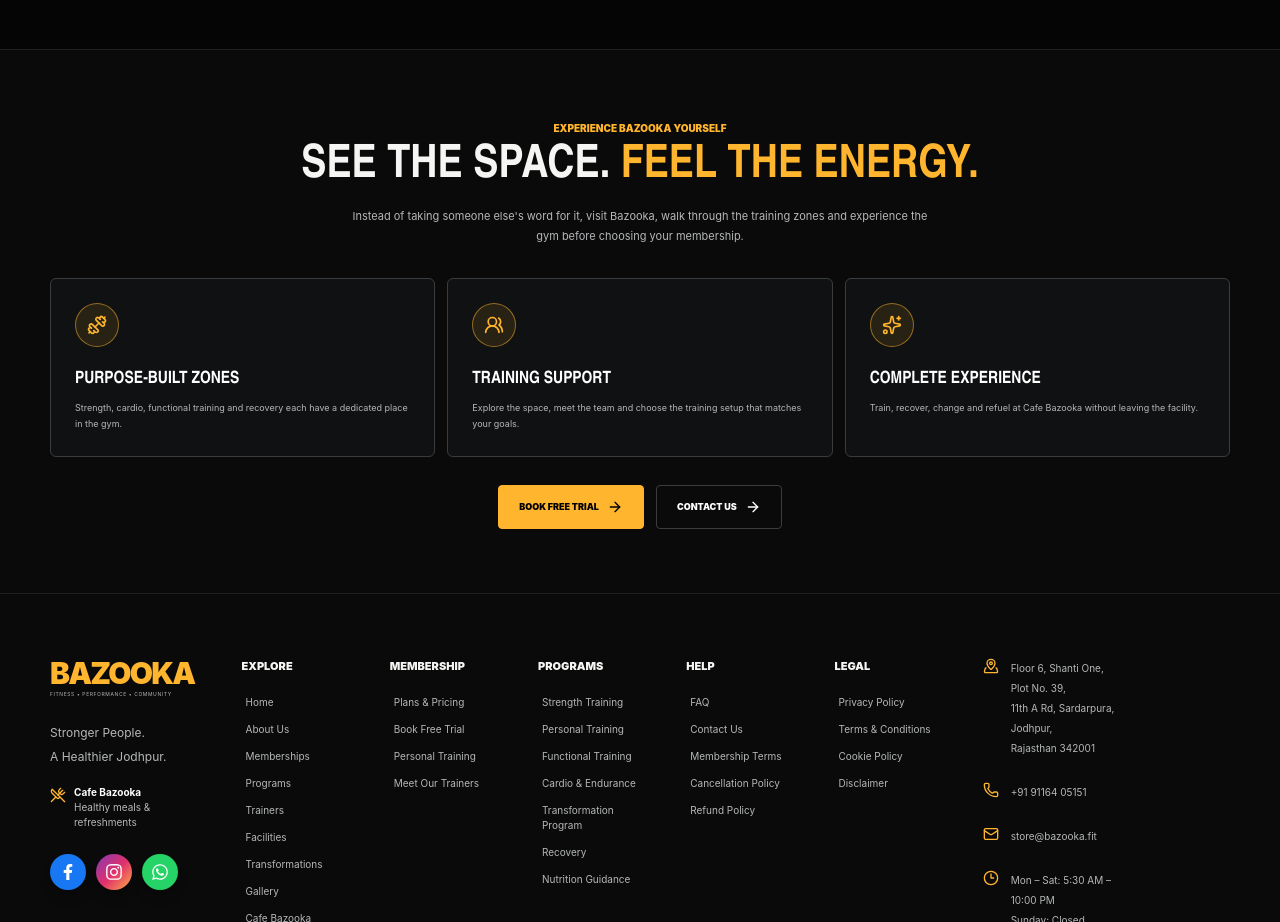
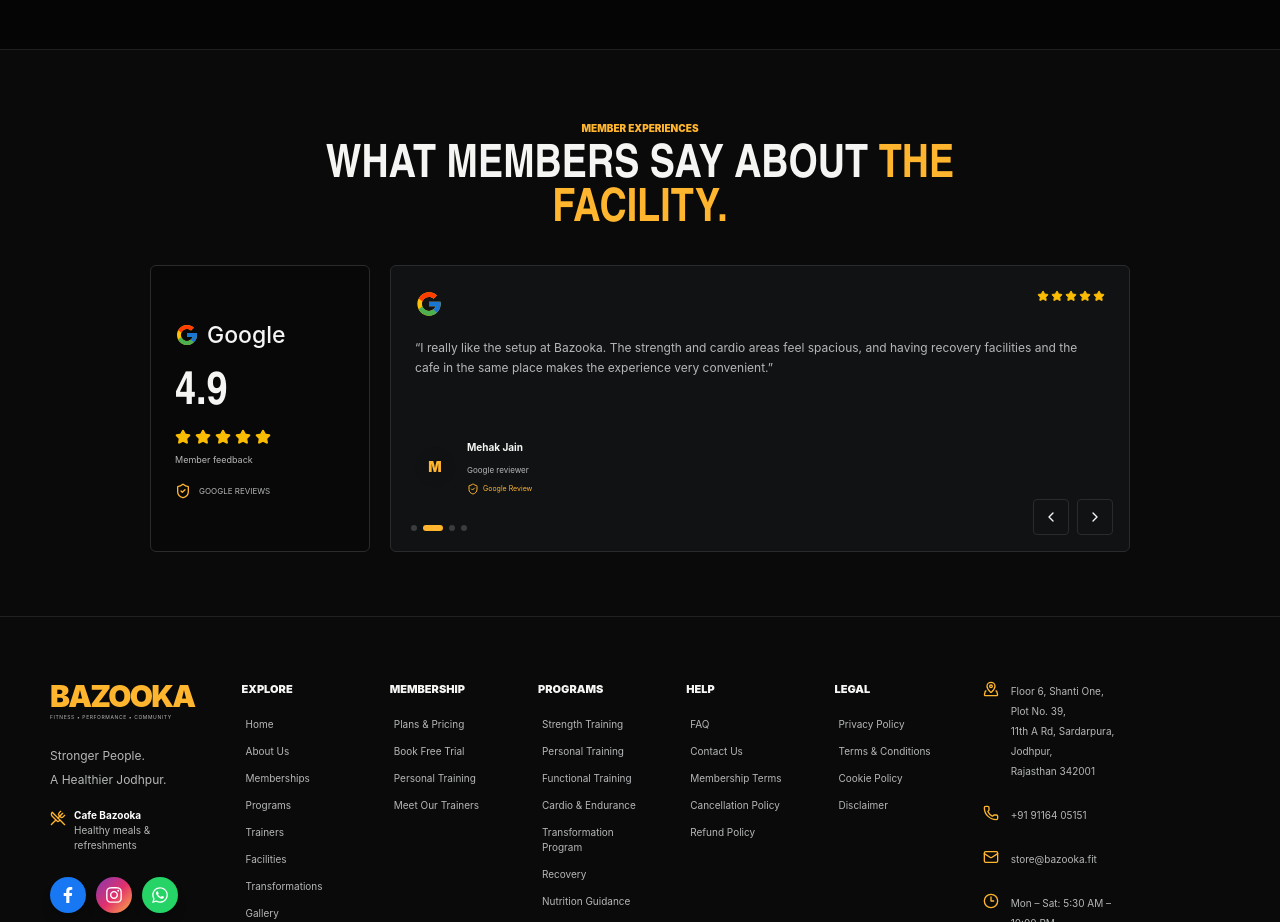
Before and after one commit to Shahzadkhanks19/bazooka-fitness, a Next.js app: page /facilities in a window 1280 px wide. Shown: the part 2540-3462 px from the top of the page. Built offline with nearby package versions, Linux system fonts and the light colour scheme.

Commit message:
Restore Google-style facilities testimonials

```diff
--- a/components/facilities/reviews-section.tsx
+++ b/components/facilities/reviews-section.tsx
@@ -1,40 +1,55 @@
 "use client";
 
-import Link from "next/link";
 import { motion } from "framer-motion";
-import { ArrowRight, Dumbbell, Sparkles, UsersRound } from "lucide-react";
+import { ChevronLeft, ChevronRight, ShieldCheck, Star } from "lucide-react";
+import { useEffect, useState } from "react";
+import { FcGoogle } from "react-icons/fc";
 import { reveal, shell } from "./facilities-shared";
 
-const reasons = [
-  [Dumbbell, "Purpose-Built Zones", "Strength, cardio, functional training and recovery each have a dedicated place in the gym."],
-  [UsersRound, "Training Support", "Explore the space, meet the team and choose the training setup that matches your goals."],
-  [Sparkles, "Complete Experience", "Train, recover, change and refuel at Cafe Bazooka without leaving the facility."],
+const reviews = [
+  { name: "Aditya Rathore", meta: "Google reviewer", text: "The gym has a great training atmosphere and the different workout zones make it easy to structure every session. The overall space feels energetic and well planned." },
+  { name: "Mehak Jain", meta: "Google reviewer", text: "I really like the setup at Bazooka. The strength and cardio areas feel spacious, and having recovery facilities and the cafe in the same place makes the experience very convenient." },
+  { name: "Yash Vardhan", meta: "Google reviewer", text: "A very motivating place to train. The equipment layout, workout zones and overall environment make it easy to stay focused and enjoy the session." },
+  { name: "Niharika Singh", meta: "Google reviewer", text: "The facility feels modern and thoughtfully organised. I especially like that there are dedicated spaces for different styles of training instead of everything being crowded together." },
 ] as const;
 
 export default function FacilitiesReviewsSection() {
+  const [reviewIndex, setReviewIndex] = useState(0);
+  const review = reviews[reviewIndex];
+
+  const previousReview = () => setReviewIndex((current) => (current - 1 + reviews.length) % reviews.length);
+  const nextReview = () => setReviewIndex((current) => (current + 1) % reviews.length);
+
+  useEffect(() => {
+    const timer = setInterval(() => setReviewIndex((current) => (current + 1) % reviews.length), 5000);
+    return () => clearInterval(timer);
+  }, []);
+
   return (
     <section className="border-b border-bazooka-border/70 bg-bazooka-soft-black py-14 sm:py-16">
       <div className={shell}>
         <motion.div {...reveal} className="mx-auto max-w-[760px] text-center">
-          <span className="text-[10px] font-black uppercase text-bazooka-lime">Experience Bazooka Yourself</span>
-          <h2 className="font-display mt-2 max-w-full text-[32px] font-black uppercase leading-[.94] min-[380px]:text-[36px] sm:text-[46px]">See The Space. <span className="text-bazooka-lime">Feel The Energy.</span></h2>
-          <p className="mx-auto mt-4 max-w-[580px] text-[10px] leading-5 text-bazooka-text-secondary sm:text-[11px]">Instead of taking someone else&apos;s word for it, visit Bazooka, walk through the training zones and experience the gym before choosing your membership.</p>
+          <span className="text-[10px] font-black uppercase text-bazooka-lime">Member Experiences</span>
+          <h2 className="font-display mt-2 max-w-full text-[32px] font-black uppercase leading-[.94] min-[380px]:text-[36px] sm:text-[46px]">What Members Say About <span className="text-bazooka-lime">The Facility.</span></h2>
         </motion.div>
 
-        <div className="mt-8 grid gap-3 md:grid-cols-3">
-          {reasons.map(([Icon, title, text], index) => (
-            <motion.article key={title} {...reveal} transition={{ duration: .45, delay: index * .05 }} className="group min-w-0 rounded-[6px] border border-bazooka-border-strong bg-bazooka-surface p-5 transition-all duration-300 hover:-translate-y-1 hover:border-bazooka-lime sm:p-6">
-              <span className="grid size-11 place-items-center rounded-full border border-bazooka-lime/50 bg-bazooka-lime/10 text-bazooka-lime transition-transform duration-300 group-hover:scale-105"><Icon className="size-5" /></span>
-              <h3 className="font-display mt-5 text-[17px] font-black uppercase text-white">{title}</h3>
-              <p className="mt-2 text-[9px] leading-4 text-bazooka-text-secondary">{text}</p>
-            </motion.article>
-          ))}
+        <div className="mx-auto mt-8 grid max-w-[980px] gap-5 md:grid-cols-[220px_1fr] md:items-stretch">
+          <motion.div {...reveal} className="flex flex-col justify-center rounded-[6px] border border-bazooka-border bg-bazooka-black/35 p-5 sm:p-6">
+            <div className="flex items-center gap-2"><FcGoogle className="size-6" /><span className="text-[20px] font-medium sm:text-[23px]">Google</span></div>
+            <strong className="font-display mt-2 text-[42px] sm:text-[46px]">4.9</strong>
+            <div className="flex gap-1 text-[#fbbc04]">{Array.from({ length: 5 }).map((_, index) => <Star key={index} className="size-4 fill-current" />)}</div>
+            <p className="mt-2 text-[9px] text-bazooka-text-secondary">Member feedback</p>
+            <small className="mt-4 inline-flex items-center gap-2 text-[8px] text-bazooka-text-secondary"><ShieldCheck className="size-4 text-bazooka-lime" /> GOOGLE REVIEWS</small>
+          </motion.div>
+
+          <motion.article key={reviewIndex} initial={{ opacity: 0, x: 24 }} animate={{ opacity: 1, x: 0 }} transition={{ duration: .35, ease: "easeOut" }} drag="x" dragConstraints={{ left: 0, right: 0 }} dragElastic={.18} onDragEnd={(_, info) => { if (info.offset.x <= -45) nextReview(); if (info.offset.x >= 45) previousReview(); }} className="relative touch-pan-y cursor-grab rounded-[6px] border border-bazooka-border bg-[#111214] p-5 pb-14 sm:p-6 sm:pb-14 active:cursor-grabbing">
+            <div className="flex items-start justify-between gap-4"><FcGoogle className="size-7 shrink-0" /><div className="flex gap-0.5 text-[#fbbc04]">{Array.from({ length: 5 }).map((_, index) => <Star key={index} className="size-3 fill-current" />)}</div></div>
+            <p className="mt-5 min-h-[82px] text-[11px] leading-5 text-bazooka-text-secondary sm:text-[12px]">“{review.text}”</p>
+            <div className="mt-5 flex min-w-0 items-center gap-3"><span className="grid size-10 shrink-0 place-items-center rounded-full bg-bazooka-surface text-sm font-black text-bazooka-lime">{review.name.charAt(0)}</span><div className="min-w-0"><strong className="block text-[10px]">{review.name}</strong><small className="text-[8px] text-bazooka-text-secondary">{review.meta}</small><span className="mt-1 flex items-center gap-1 text-[7px] text-bazooka-lime"><ShieldCheck className="size-3" /> Google Review</span></div></div>
+            <div className="absolute bottom-4 right-4 flex gap-2"><button type="button" onClick={previousReview} aria-label="Previous review" className="grid size-9 place-items-center rounded border border-bazooka-border transition-all duration-200 hover:border-bazooka-lime hover:text-bazooka-lime active:scale-90"><ChevronLeft className="size-4" /></button><button type="button" onClick={nextReview} aria-label="Next review" className="grid size-9 place-items-center rounded border border-bazooka-border transition-all duration-200 hover:border-bazooka-lime hover:text-bazooka-lime active:scale-90"><ChevronRight className="size-4" /></button></div>
+            <div className="absolute bottom-5 left-5 flex gap-1.5">{reviews.map((_, index) => <button type="button" aria-label={`Show review ${index + 1}`} onClick={() => setReviewIndex(index)} key={index} className={`h-1.5 rounded-full transition-all ${index === reviewIndex ? "w-5 bg-bazooka-lime" : "w-1.5 bg-bazooka-border-strong hover:bg-bazooka-muted"}`} />)}</div>
+          </motion.article>
         </div>
-
-        <motion.div {...reveal} className="mt-7 grid gap-3 sm:flex sm:justify-center">
-          <Link href="/book-free-trial" className="inline-flex min-h-11 w-full items-center justify-center gap-2 rounded-[4px] border border-bazooka-lime bg-bazooka-lime px-5 text-[9px] font-black uppercase text-black transition-all duration-300 hover:-translate-y-0.5 hover:bg-bazooka-lime-hover active:scale-[.98] sm:w-auto">Book Free Trial <ArrowRight className="size-4" /></Link>
-          <Link href="/contact" className="inline-flex min-h-11 w-full items-center justify-center gap-2 rounded-[4px] border border-bazooka-border-strong px-5 text-[9px] font-black uppercase text-white transition-all duration-300 hover:-translate-y-0.5 hover:border-bazooka-lime hover:bg-bazooka-lime/10 hover:text-bazooka-lime active:scale-[.98] sm:w-auto">Contact Us <ArrowRight className="size-4" /></Link>
-        </motion.div>
       </div>
     </section>
   );
```
